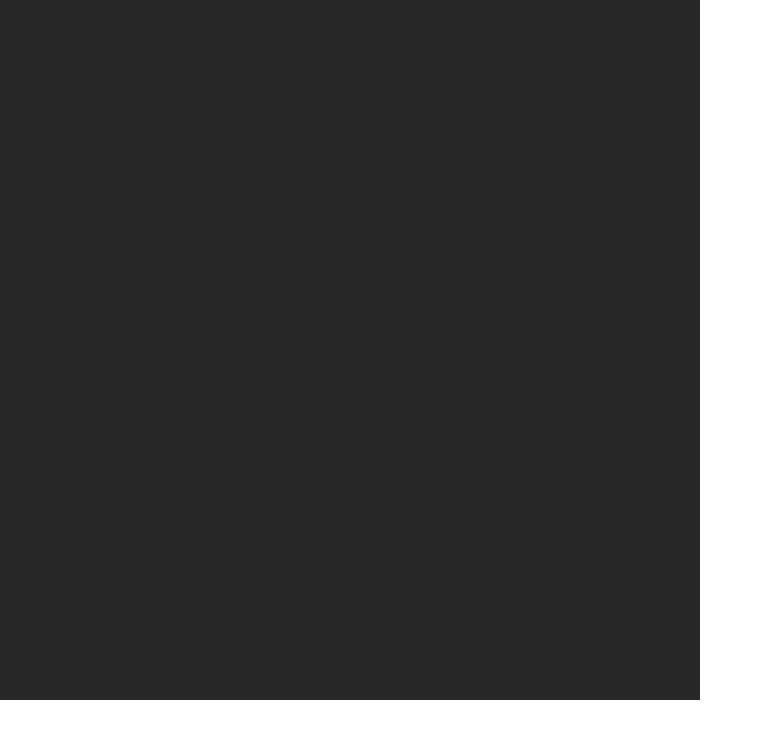
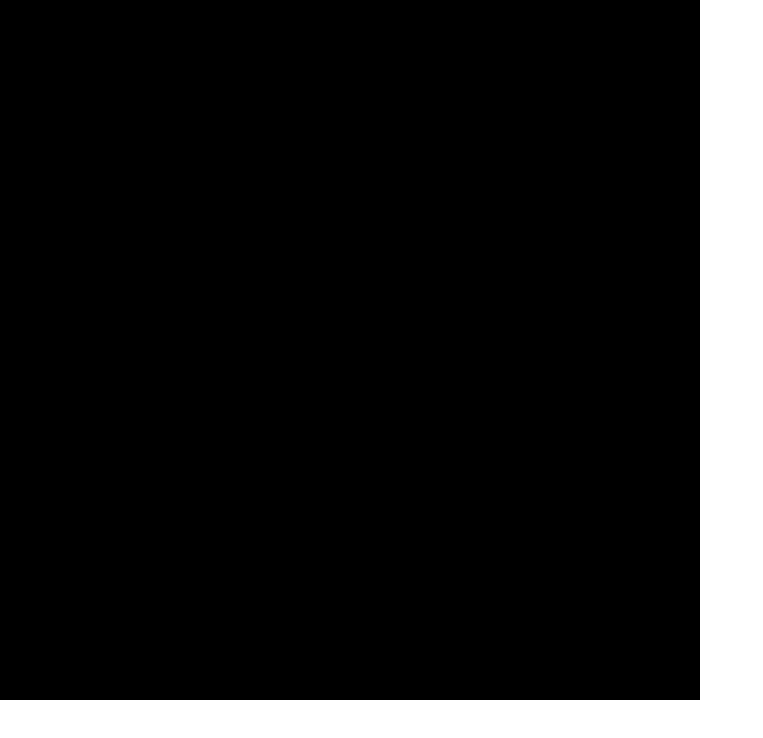
Before and after one commit to pranavtartey/exclidraw-main, a Next.js app in the folder apps/frontend/: page /canvas/1 in a window 1280 px wide. Shown: the top 738 px of the page, without its empty margins (0-763 px from the left). Built offline with nearby package versions, Linux system fonts and the light colour scheme.

Commit message:
created a separate module for the canvas drawing logic

```diff
--- a/apps/frontend/app/canvas/[roomid]/page.tsx
+++ b/apps/frontend/app/canvas/[roomid]/page.tsx
@@ -1,4 +1,5 @@
 "use client";
+import Draw from "@/draw";
 import { FC, useEffect, useRef } from "react";
 
 const Canvas: FC = () => {
@@ -6,49 +7,12 @@
 
   useEffect(() => {
     if (canvasRef.current) {
-      const canvas = canvasRef.current;
-      const ctx = canvas.getContext("2d");
-
-      if (!ctx) {
-        return;
-      }
-      let clicked = false;
-      let startX = 0;
-      let startY = 0;
-
-      canvas.addEventListener("mousedown", (e) => {
-        clicked = true;
-        startX = e.clientX;
-        startY = e.clientY;
-        // console.log(e.clientX);
-        // console.log(e.clientY);
-      });
-      canvas.addEventListener("mouseup", (e) => {
-        clicked = false;
-        // console.log(e.clientX);
-        // console.log(e.clientY);
-      });
-      canvas.addEventListener("mousemove", (e) => {
-        if (clicked) {
-          const width = e.clientX - startX;
-          const height = e.clientY - startY;
-          ctx.clearRect(0, 0, canvas.width, canvas.height);
-          ctx.strokeRect(startX, startY, width, height);
-
-          console.log(e.clientX);
-          console.log(e.clientY);
-        }
-      });
+      Draw(canvasRef.current);
     }
   }, [canvasRef]);
 
   return (
-    <canvas
-      className="bg-neutral-800"
-      ref={canvasRef}
-      width={700}
-      height={700}
-    ></canvas>
+    <canvas className="" ref={canvasRef} width={700} height={700}></canvas>
   );
 };
 
--- /dev/null
+++ b/apps/frontend/draw/index.ts
@@ -0,0 +1,41 @@
+const Draw = (canvas: HTMLCanvasElement) => {
+    const ctx = canvas.getContext("2d");
+
+    if (!ctx) {
+        return;
+    }
+    let clicked = false;
+    let startX = 0;
+    let startY = 0;
+    ctx.fillStyle = "rgba(0,0,0)";
+    ctx.fillRect(0, 0, canvas.width, canvas.height);
+
+    canvas.addEventListener("mousedown", (e) => {
+        clicked = true;
+        startX = e.clientX;
+        startY = e.clientY;
+        // console.log(e.clientX);
+        // console.log(e.clientY);
+    });
+    canvas.addEventListener("mouseup", (e) => {
+        clicked = false;
+        // console.log(e.clientX);
+        // console.log(e.clientY);
+    });
+    canvas.addEventListener("mousemove", (e) => {
+        if (clicked) {
+            const width = e.clientX - startX;
+            const height = e.clientY - startY;
+            ctx.clearRect(0, 0, canvas.width, canvas.height);
+            ctx.fillStyle = "rgba(0,0,0)";
+            ctx.fillRect(0, 0, canvas.width, canvas.height);
+            ctx.strokeStyle = "rgba(255,255,255,255)";
+            ctx.strokeRect(startX, startY, width, height);
+
+            console.log(e.clientX);
+            console.log(e.clientY);
+        }
+    });
+}
+
+export default Draw
```
